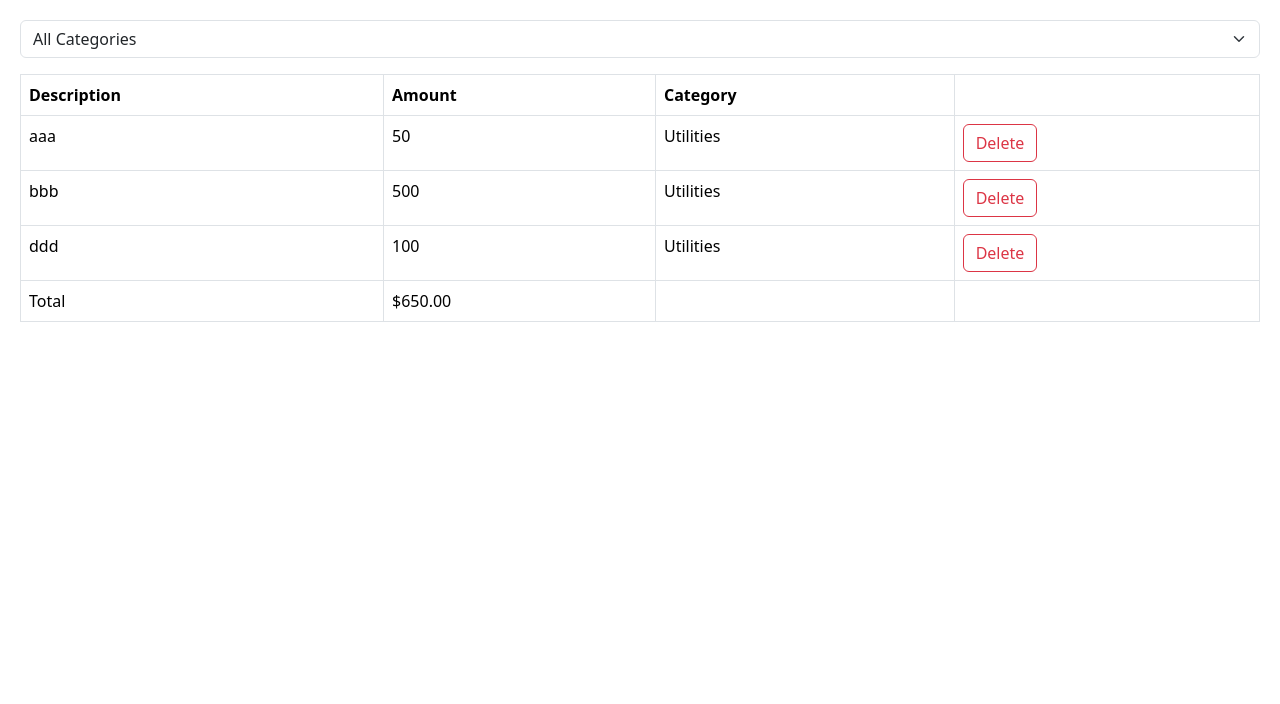
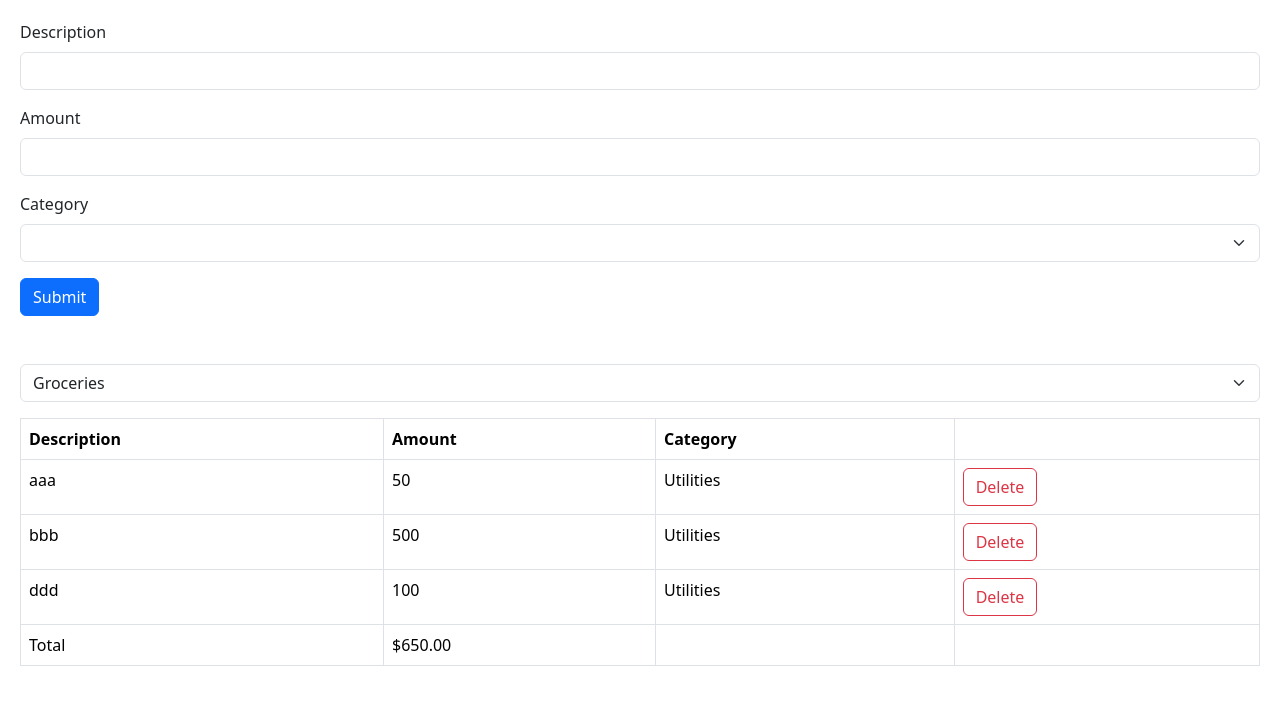
Before and after one commit to Aisheair/react_mosh, a React (Vite) app in the folder react-app/: page / in a window 1280 px wide. Shown: the top 704 px of the page. Built offline with nearby package versions, Linux system fonts and the light colour scheme.

Commit message:
submit form

```diff
--- a/react-app/src/App.tsx
+++ b/react-app/src/App.tsx
@@ -1,6 +1,9 @@
 import { useState } from "react";
 import ExpenseList from "./expense-tracker/components/ExpenseList";
 import ExpenseFilter from "./expense-tracker/components/ExpenseFilter";
+import ExpenseForm from "./expense-tracker/components/ExpenseForm";
+
+export const categories = ["Groceries", "Utilities", "Entertainment"];
 
 function App() {
   const [selectedCategory, setSelectedCategory] = useState("");
@@ -15,6 +18,9 @@
     : expenxes;
   return (
     <div>
+      <div className="mb-5">
+        <ExpenseForm />
+      </div>
       <div className="mb-3">
         <ExpenseFilter
           onSelectCategory={(category) => setSelectedCategory(category)}
--- a/react-app/src/expense-tracker/components/ExpenseFilter.tsx
+++ b/react-app/src/expense-tracker/components/ExpenseFilter.tsx
@@ -1,17 +1,23 @@
-import React from 'react'
+import React from "react";
+import { categories } from "../../App";
 
 interface Props {
-    onSelectCategory: (category: string) => void;
+  onSelectCategory: (category: string) => void;
 }
-const ExpenseFilter = ({onSelectCategory}:Props) => {
+const ExpenseFilter = ({ onSelectCategory }: Props) => {
   return (
-    <select className="form-select" onChange={(e) => onSelectCategory(e.target.value)} aria-label="Default select example">
-        <option value="">All Categories</option>
-        <option value="Groceries">Groceries</option>
-        <option value="Utilities">Utilities</option>
-        <option value="Entertainment">Entertainment</option>
+    <select
+      className="form-select"
+      onChange={(e) => onSelectCategory(e.target.value)}
+      aria-label="Default select example"
+    >
+      {categories.map((categories) => (
+        <option key={categories} value={categories}>
+          {categories}
+        </option>
+      ))}
     </select>
-  )
-}
+  );
+};
 
-export default ExpenseFilter
+export default ExpenseFilter;
--- /dev/null
+++ b/react-app/src/expense-tracker/components/ExpenseForm.tsx
@@ -0,0 +1,29 @@
+
+import { categories } from "../../App";
+
+const ExpenseForm = () => {
+  return (
+    <form>
+      <div className="mb-3">
+        <label htmlFor="description" className="form-label">
+          Description
+        </label>
+        <input id="description" type="text" className="form-control" />
+      </div>
+      <div className="mb-3">
+        <label htmlFor="amount" className="form-label">Amount</label>
+        <input id="amount" type="number" className="form-control" />
+      </div>
+      <div className="mb-3">
+        <label htmlFor="category" className="form-label">Category</label>
+      <select id="category" className="form-select">
+        <option value=""></option>
+              {categories.map(categories=> (<option key={categories} value={categories}>{categories}</option>))}
+      </select>
+      </div>
+      <button className="btn btn-primary">Submit</button>
+    </form>
+  );
+};
+
+export default ExpenseForm;
```
